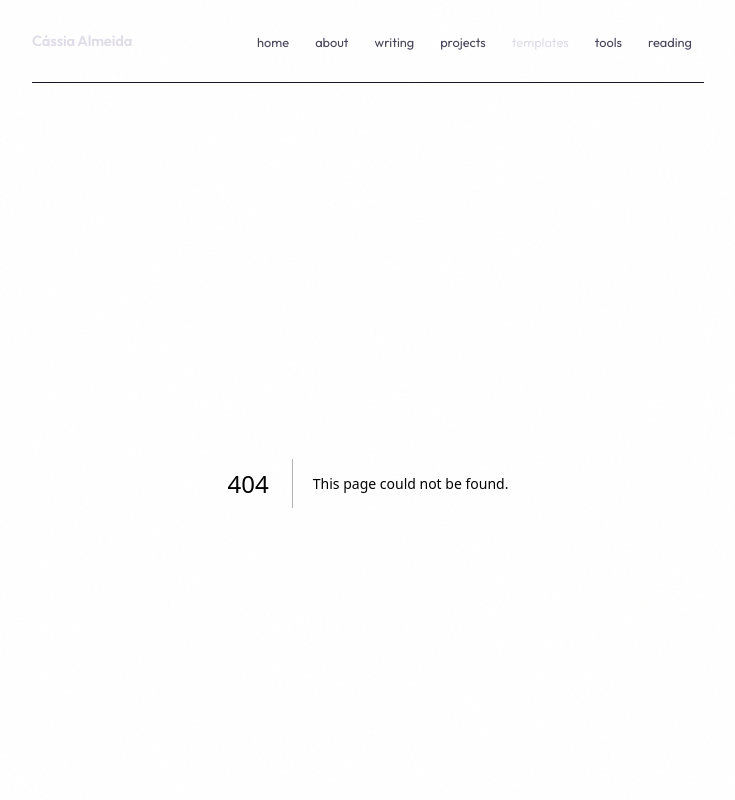
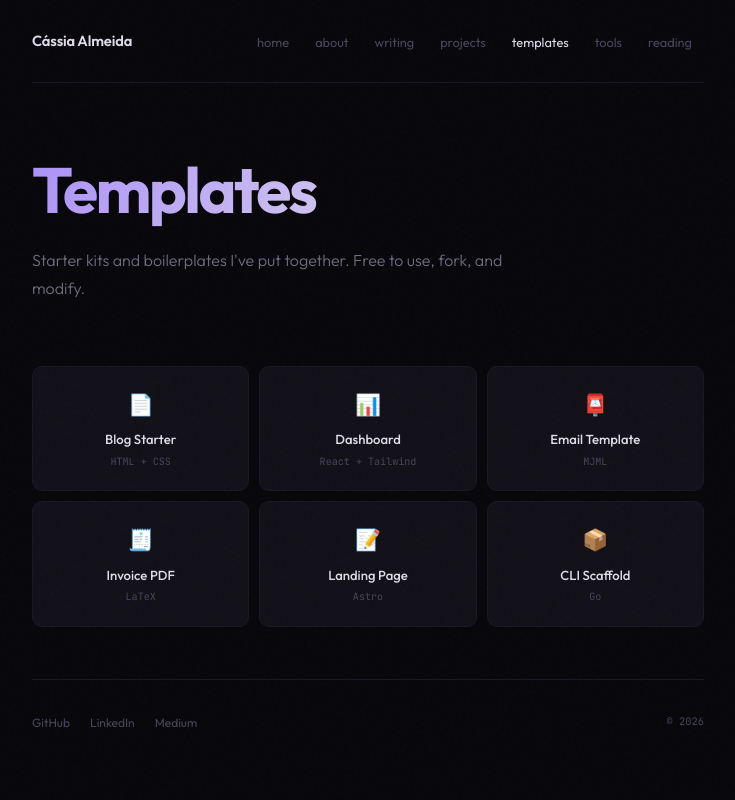
Before and after one commit to shiphrahx/cassia-almeida.com, a Next.js app: page /templates in a window 1280 px wide. Before the commit this address had no page. Shown: the top 800 px of the page, without its empty margins (272-1007 px from the left). Built offline with nearby package versions, Linux system fonts and the light colour scheme.

Commit message:
feat: add templates page

```diff
--- /dev/null
+++ b/app/templates/page.tsx
@@ -0,0 +1,45 @@
+export default function Templates() {
+  return (
+    <>
+      <h1 className="page-title">Templates</h1>
+      <p className="page-subtitle">
+        Starter kits and boilerplates I&apos;ve put together. Free to use, fork, and modify.
+      </p>
+
+      <div className="section">
+        <div className="compact-grid">
+          <a className="compact-item" href="#">
+            <span className="compact-icon">📄</span>
+            <div className="compact-name">Blog Starter</div>
+            <div className="compact-meta">HTML + CSS</div>
+          </a>
+          <a className="compact-item" href="#">
+            <span className="compact-icon">📊</span>
+            <div className="compact-name">Dashboard</div>
+            <div className="compact-meta">React + Tailwind</div>
+          </a>
+          <a className="compact-item" href="#">
+            <span className="compact-icon">📮</span>
+            <div className="compact-name">Email Template</div>
+            <div className="compact-meta">MJML</div>
+          </a>
+          <a className="compact-item" href="#">
+            <span className="compact-icon">🧾</span>
+            <div className="compact-name">Invoice PDF</div>
+            <div className="compact-meta">LaTeX</div>
+          </a>
+          <a className="compact-item" href="#">
+            <span className="compact-icon">📝</span>
+            <div className="compact-name">Landing Page</div>
+            <div className="compact-meta">Astro</div>
+          </a>
+          <a className="compact-item" href="#">
+            <span className="compact-icon">📦</span>
+            <div className="compact-name">CLI Scaffold</div>
+            <div className="compact-meta">Go</div>
+          </a>
+        </div>
+      </div>
+    </>
+  );
+}
```
